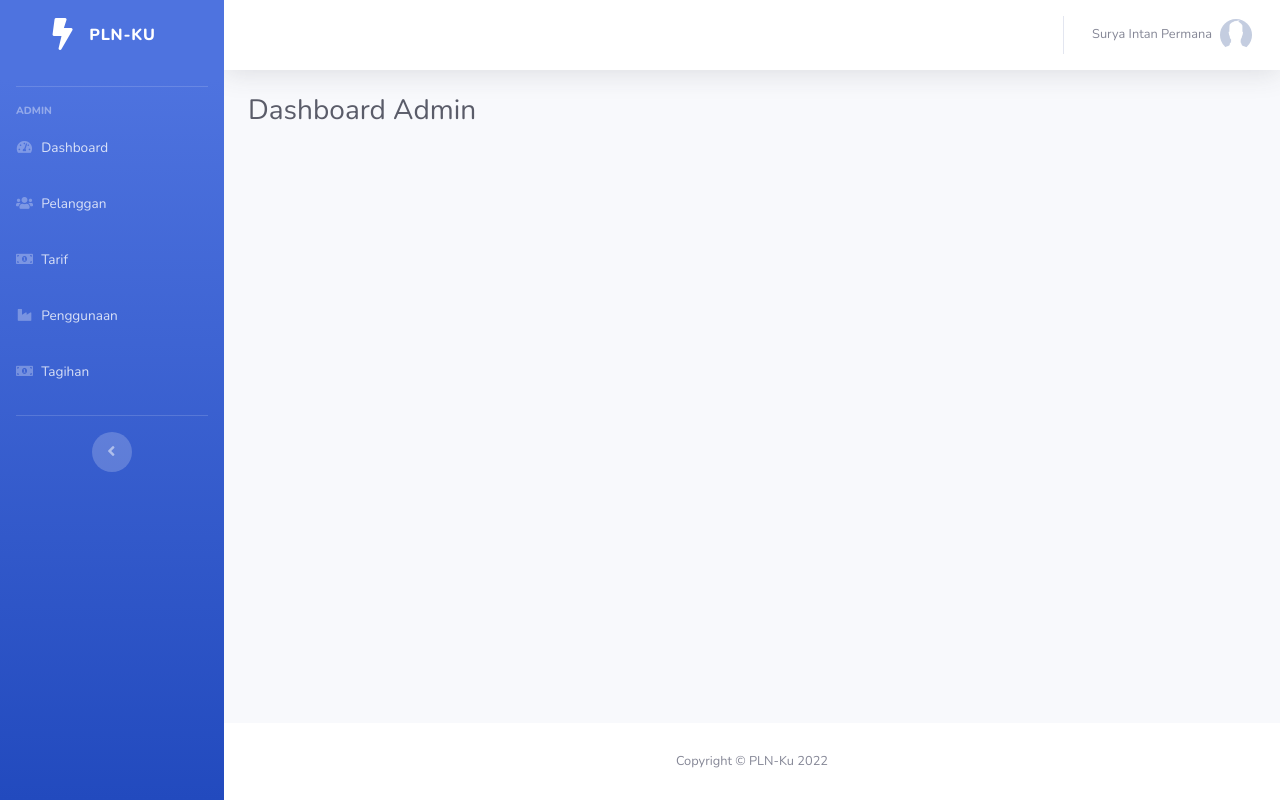
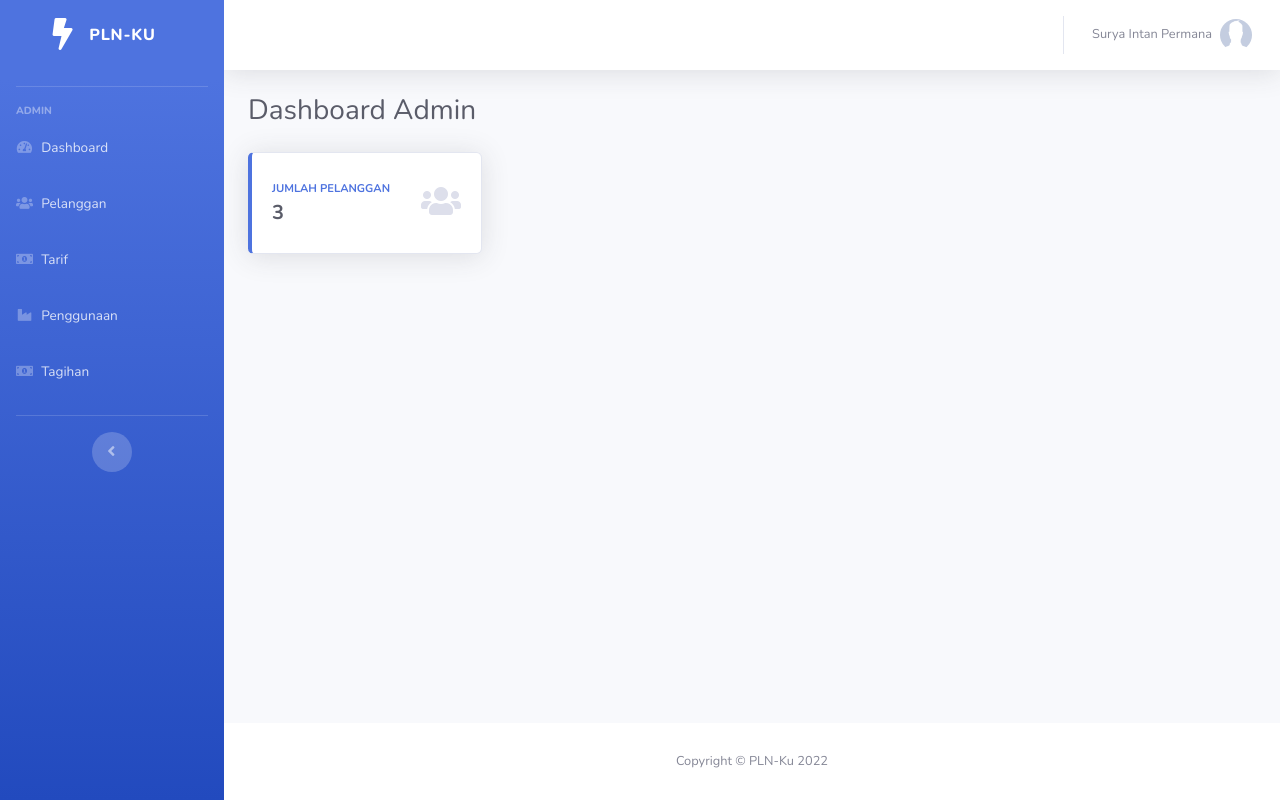
Before and after one commit to yhaae01/pln, a CodeIgniter app: page /pln/admin in a window 1280 px wide. Run offline with CodeIgniter, Linux system fonts and the light colour scheme; a user stored in the database is signed in; data comes from the database, SQL or seed files in the repository; some libraries are stand-ins or nearby versions.

Commit message:
Menampilkan jumlah pelanggan di dashboard admin

```diff
--- a/application/models/Pelanggan_model.php
+++ b/application/models/Pelanggan_model.php
@@ -4,6 +4,10 @@ defined('BASEPATH') OR exit('No direct script access allowed');
 
 class Pelanggan_model extends CI_Model
 {
+    public function selectPelanggan()
+    {
+        return $this->db->get('pelanggan');
+    }
 
     public function getAllDataPelanggan()
     {
--- a/application/views/admin/index.php
+++ b/application/views/admin/index.php
@@ -4,6 +4,24 @@
         <!-- Page Heading -->
         <h1 class="h3 mb-4 text-gray-800"><?= $title; ?></h1>
 
+        <div class="row">
+            <div class="col-xl-3 col-md-6 mb-4">
+                <div class="card border-left-primary shadow h-100 py-2">
+                    <div class="card-body">
+                        <div class="row no-gutters align-items-center">
+                            <div class="col mr-2">
+                                <div class="text-xs font-weight-bold text-primary text-uppercase mb-1">Jumlah Pelanggan</div>
+                                <div class="h5 mb-0 font-weight-bold text-gray-800"><?= $this->pelanggan->selectPelanggan()->num_rows(); ?></div>
+                            </div>
+                            <div class="col-auto">
+                                <i class="fas fa-users fa-2x text-gray-300"></i>
+                            </div>
+                        </div>
+                    </div>
+                </div>
+            </div>
+        </div>
+
     </div>
     <!-- /.container-fluid -->
 
```
